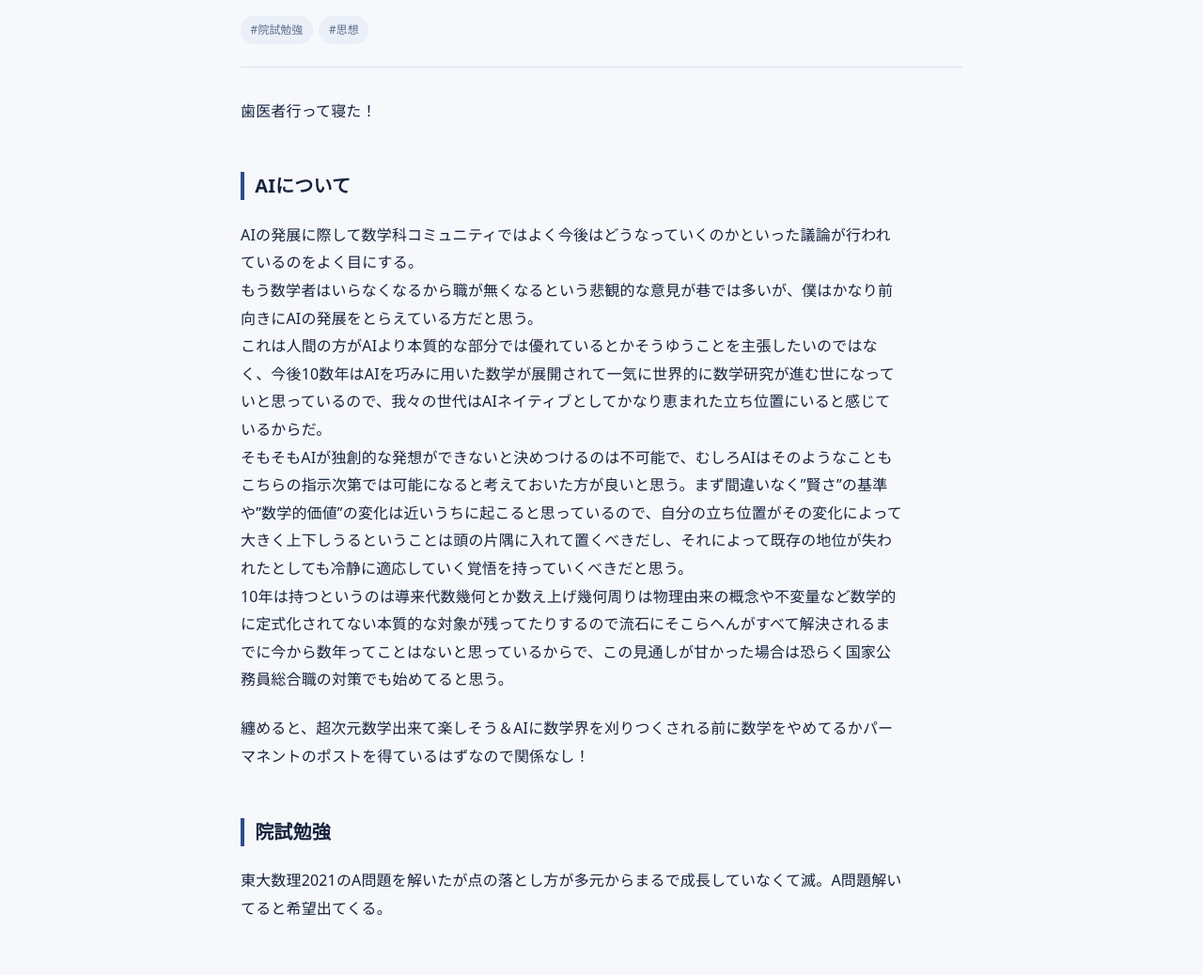
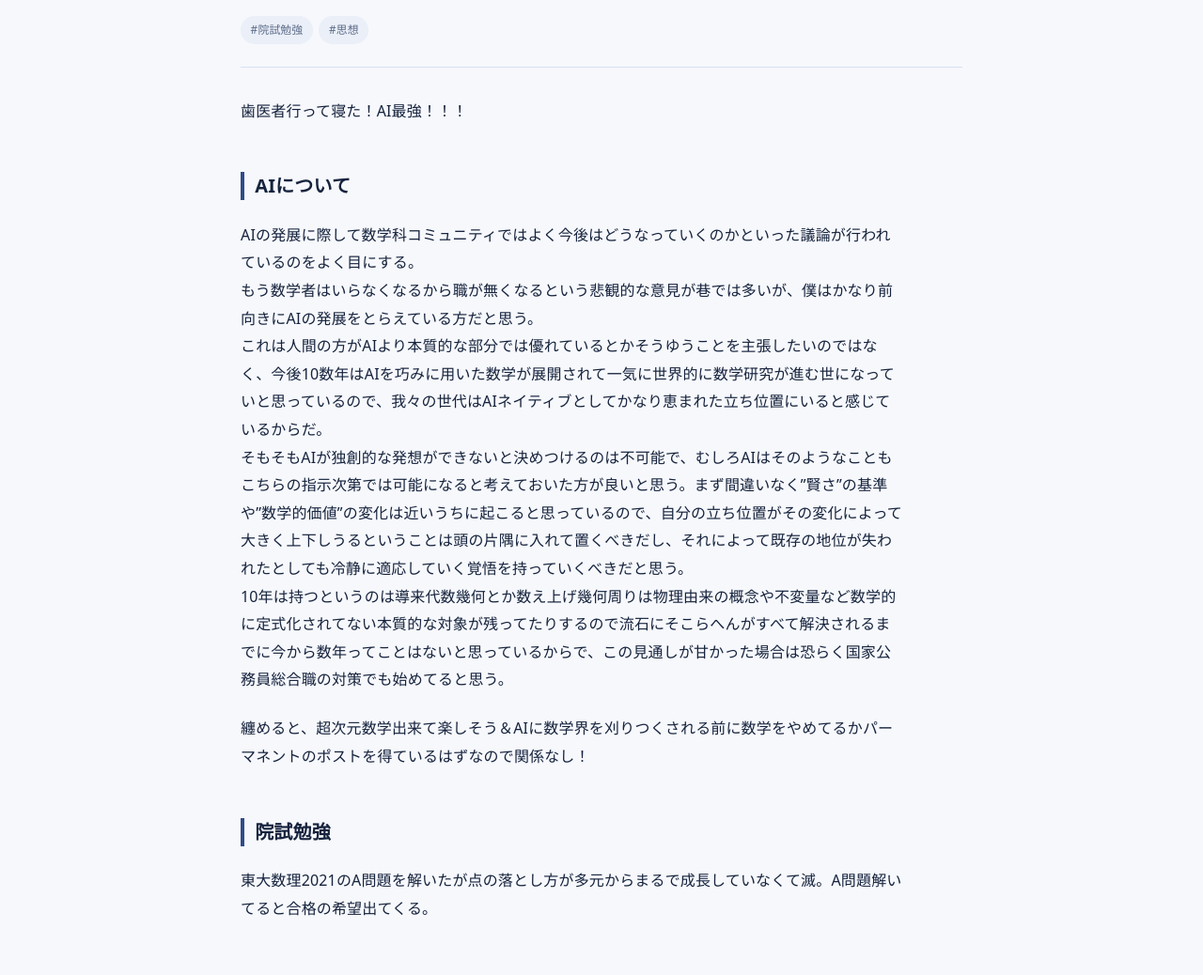
Before and after one commit to sakurazaka-math/sakurazaka-math.github.io, a Jekyll site: the page built from _posts/2026-08-05-day7.md, in a window 1280 px wide and 1400 px high. Shown: the part 238-1276 px from the top of the window at 94% size. Built offline with Jekyll 4.4.1, drawn with Linux system fonts in a browser that asks for light colours.

Commit message:
Update text in day7.md for clarity and emphasis

```diff
--- a/_posts/2026-08-05-day7.md
+++ b/_posts/2026-08-05-day7.md
@@ -5,7 +5,7 @@ tags: [院試勉強, 思想]
 mood: 熱血
 ---
 
-歯医者行って寝た！
+歯医者行って寝た！AI最強！！！
 
 <!--more-->
 
@@ -21,4 +21,4 @@ AIの発展に際して数学科コミュニティではよく今後はどうな
 
 ## 院試勉強
 
-東大数理2021のA問題を解いたが点の落とし方が多元からまるで成長していなくて滅。A問題解いてると希望出てくる。
+東大数理2021のA問題を解いたが点の落とし方が多元からまるで成長していなくて滅。A問題解いてると合格の希望出てくる。
```
